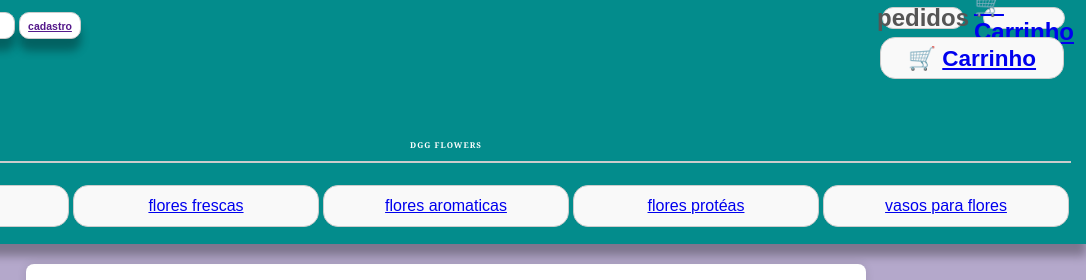
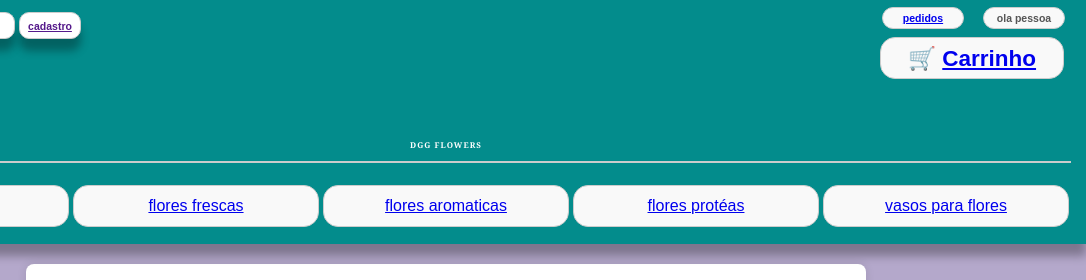
Before and after one commit to Geneblis/dgg-flowers-site, a plain HTML site: page Mestre/home/minhaConta.html in a window 1280 px wide. Shown: the top 280 px of the page, 194-1280 px from the left. Drawn offline with Linux system fonts and the light colour scheme.

Commit message:
mais um att de big

```diff
--- a/Mestre/home/minhaConta.html
+++ b/Mestre/home/minhaConta.html
@@ -20,12 +20,11 @@
             <div class="PedidosConta">
                 <div class="grid-containerP">
                     <div class="caixaP">
-                        <h2 class="txtbut">pedidos</h2>
+                        <h2 class="txtbut"><a href="../carrinho/pedidos.html">pedidos</a></h2>
 
                     </div>
                     <div class="caixaP">
-                        <h2><a href="../carrinho/carrinho.html">&#x1F6D2
-                                Carrinho</a> </h2>
+                        <h2>ola pessoa </h2>
                     </div>
                 </div>
             </div>
--- a/Mestre/home/styles.css
+++ b/Mestre/home/styles.css
@@ -144,7 +144,7 @@ h2 {
     justify-content: center;
     border-radius: 15px;
     align-items: center;
-
+font-size: 7px;
 
 }
 .caixaL{
```
Also changed, not shown: Mestre/home/floresAromaticas.html (+1 -1 lines), Mestre/home/floresProteas.html (+2 -2 lines).
